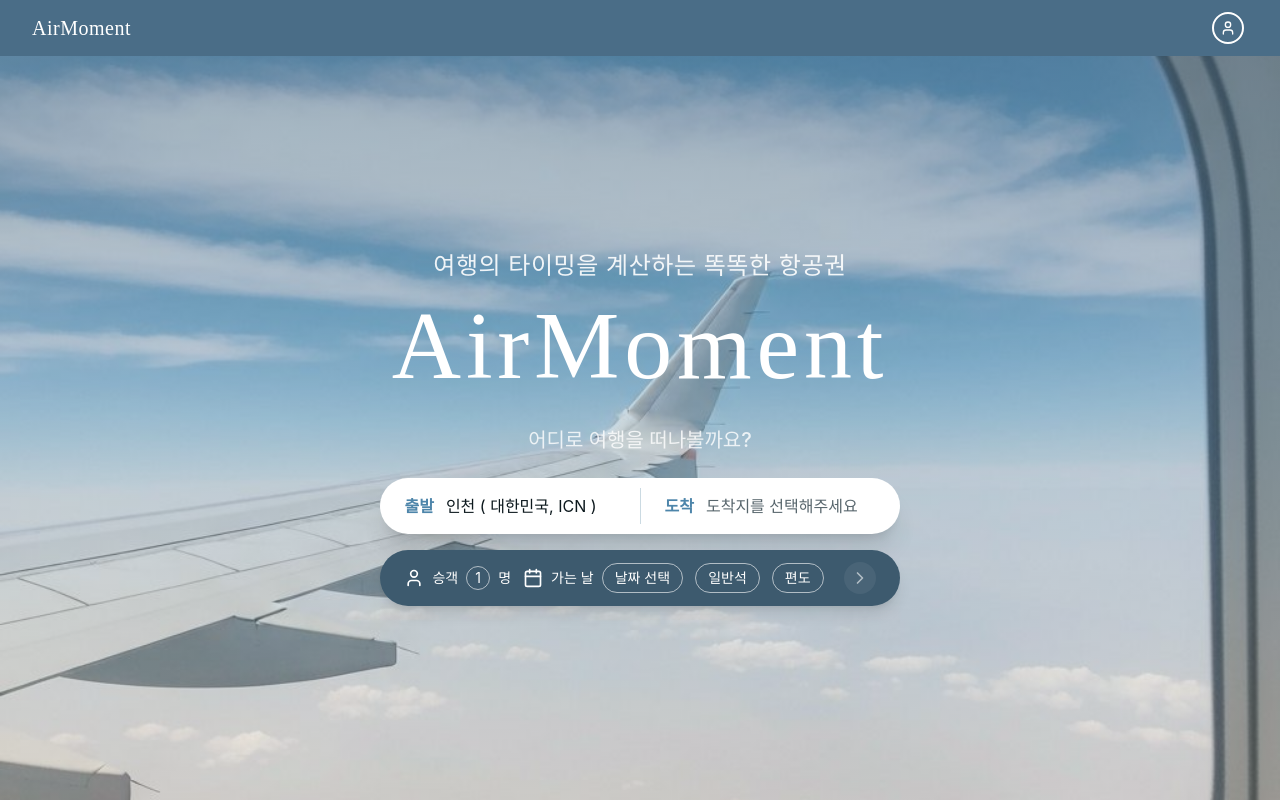
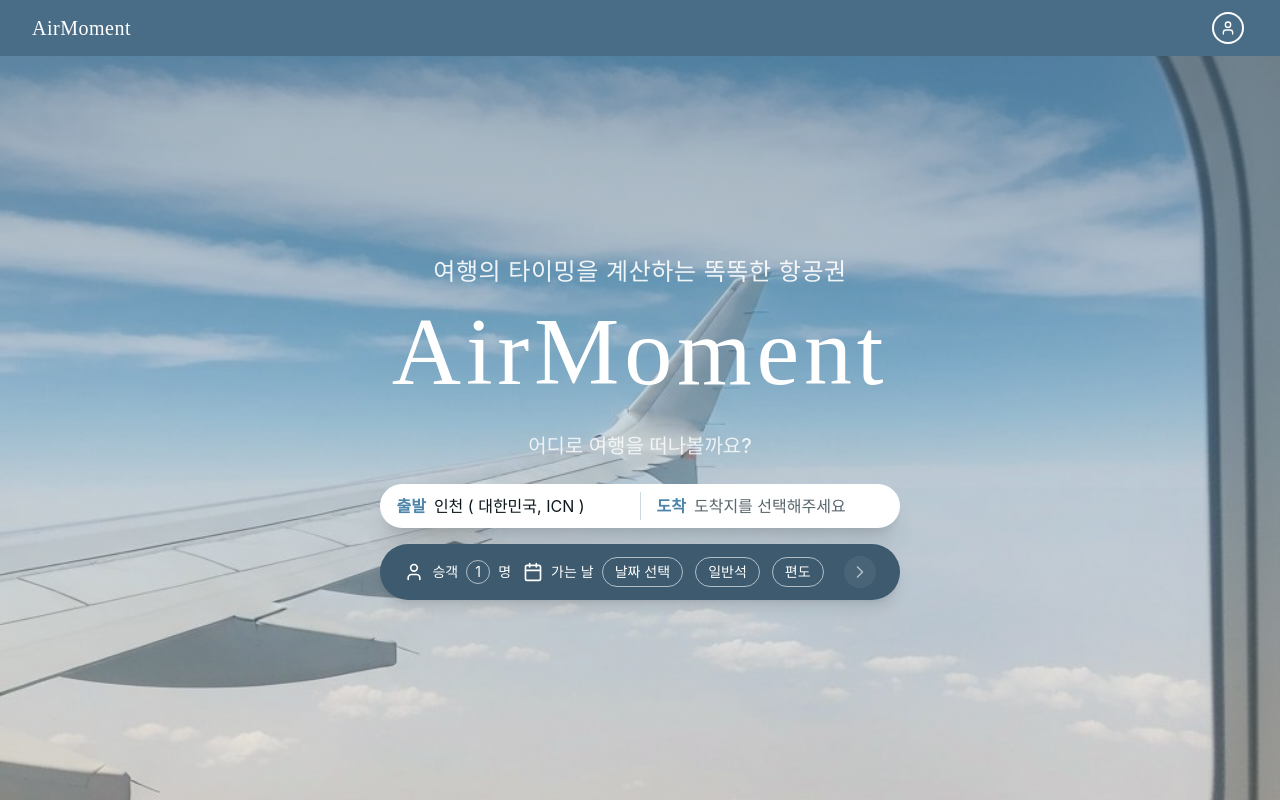
Before and after one commit to airmoment/airmoment-web, a Next.js app: page / in a window 1280 px wide. Built offline with nearby package versions, Linux system fonts and the light colour scheme; a web font is replaced by a local one.

Commit message:
Tighten home search pill padding (px-6 py-4 → px-4 py-2.5, gap-3 → gap-2)

```diff
--- a/components/home-search-bar.tsx
+++ b/components/home-search-bar.tsx
@@ -51,19 +51,19 @@ export function HomeSearchBar() {
       {/* 출발/도착 바 */}
       <div className="flex overflow-hidden rounded-full bg-white shadow-xl shadow-black/10">
         {/* 출발 (고정) */}
-        <div className="flex flex-1 items-center gap-3 px-6 py-4">
+        <div className="flex flex-1 items-center gap-2 px-4 py-2.5">
           <span className="text-sm font-semibold text-[#4D85AA] sm:text-base">출발</span>
           <span className="text-sm text-foreground sm:text-base">인천 ( 대한민국, ICN )</span>
         </div>
 
-        <div className="my-2.5 w-px bg-border" />
+        <div className="my-2 w-px bg-border" />
 
         {/* 도착 (팝오버) */}
         <Popover open={arrivalOpen} onOpenChange={setArrivalOpen}>
           <PopoverTrigger asChild>
             <button
               type="button"
-              className="flex flex-1 items-center gap-3 px-6 py-4 text-left transition-colors hover:bg-muted/50"
+              className="flex flex-1 items-center gap-2 px-4 py-2.5 text-left transition-colors hover:bg-muted/50"
             >
               <span className="text-sm font-semibold text-[#4D85AA] sm:text-base">도착</span>
               {arrival ? (
```
